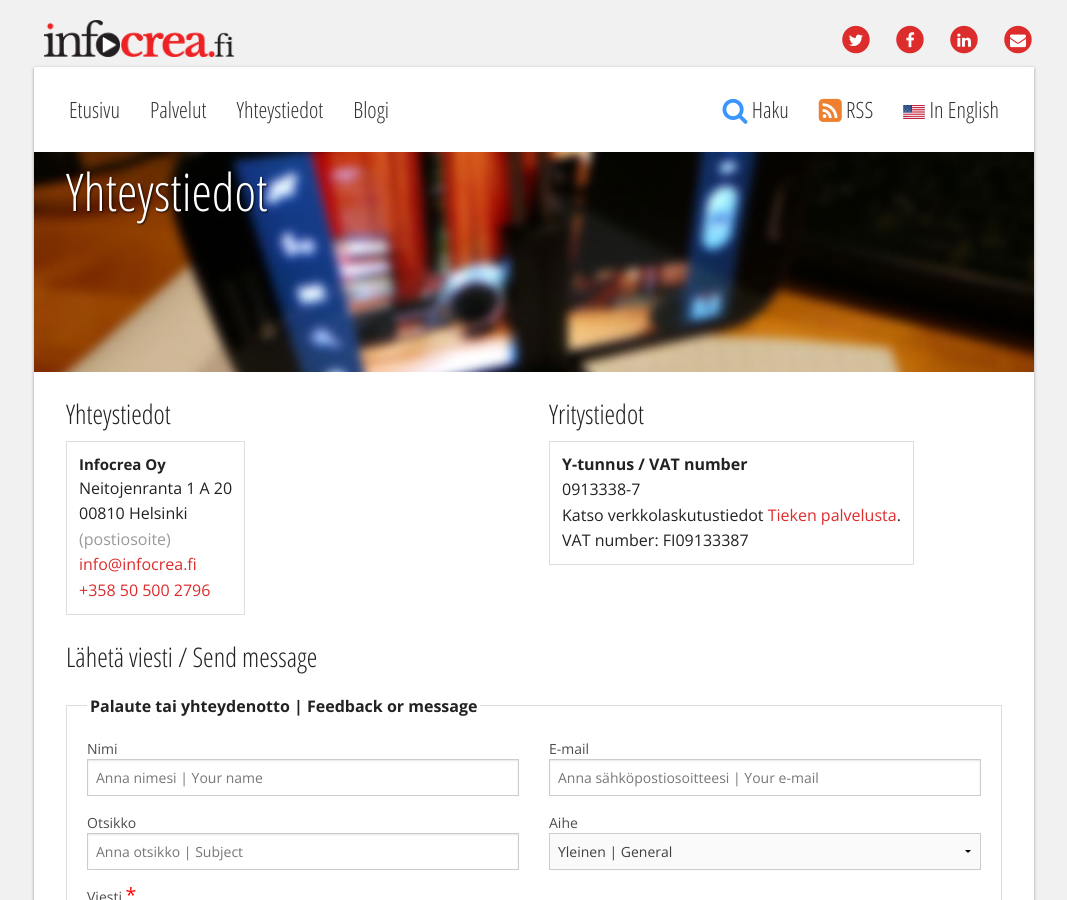
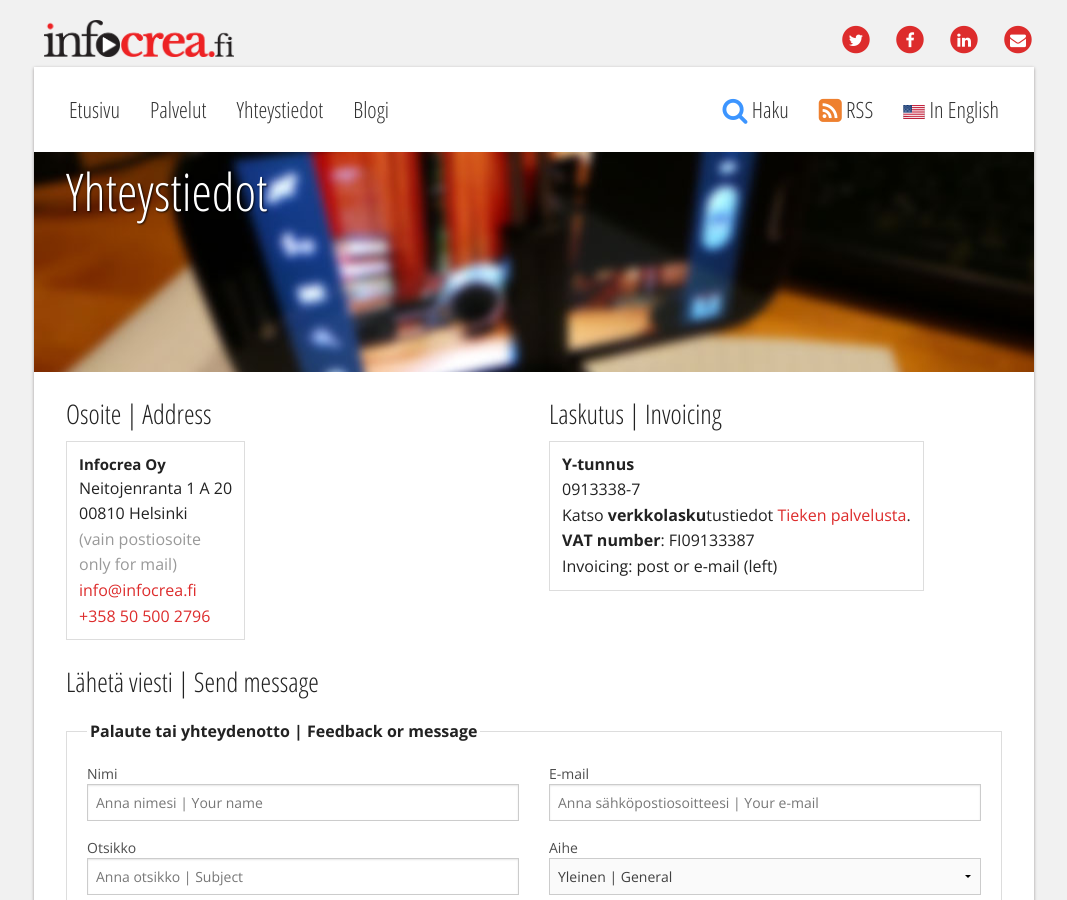
Before and after one commit to Pyppe/infocrea.fi, a Jekyll site: the page built from yhteystiedot.html, in a window 1280 px wide and 900 px high. Shown: the whole window, without its empty margins (106-1173 px from the left). Built offline with Jekyll 4.4.1, drawn with Linux system fonts in a browser that asks for light colours; nearby versions of some CDN libraries.

Commit message:
yhteystietopäivittelyä

```diff
--- a/_includes/vcard.html
+++ b/_includes/vcard.html
@@ -2,7 +2,8 @@
   <li class="fn">{{ include.fn }}</li>
   <li class="street-address">Neitojenranta 1 A 20</li>
   <li class="locality"><span class="zip">00810</span> <span class="city">Helsinki</span></li>
-  <li><span style="color: #999999">(postiosoite)</span></li>
+  <li><span style="color: #999999">(vain postiosoite</span></li>
+  <li><span style="color: #999999">only for mail)</span></li>
   <li class="email"><a href="mailto:{{ include.email }}">{{ include.email }}</a></li>
   <li class="phone"><a href="tel:+358505002796">+358 50 500 2796</a></li>
 </ul>
--- a/yhteystiedot.html
+++ b/yhteystiedot.html
@@ -8,30 +8,33 @@ js: feedback.js
 
 <div class="row">
   <div class="columns medium-5 large-6">
-    <h3>Yhteystiedot</h3>
+    <h3>Osoite | Address</h3>
     {% include vcard.html fn="Infocrea Oy" email="info@infocrea.fi" %}
   </div>
   <div class="columns medium-7 large-6">
-    <h3>Yritystiedot</h3>
+    <h3>Laskutus | Invoicing</h3>
     <!--
     <dl>
       <dt>Y-tunnus</dt>
       <dd>0913338-7</dd>
     </dl>
-    <p>Verkkolaskutusosoite - katso <a href="http://verkkolasku.tieke.fi/CompanyDetails.aspx?companyID=83997">Tieken palvelusta</a>.</p>
+    <p>Verkkolaskutusosoite - katso <a href="http://verkkolasku.tieke.fi/CompanyDetails.aspx?companyID=83997">Tieken palvelusta</a></p>
     -->
     <ul class="vcard">
-      <li><b>Y-tunnus / VAT number</b></li>
+      <li><b>Y-tunnus</b></li>
       <li class="uid">0913338-7</li>
-      <li>Katso verkkolaskutustiedot <a href="http://verkkolasku.tieke.fi/CompanyDetails.aspx?companyID=83997">Tieken palvelusta</a>.</li>
-      <li>VAT number: FI09133387</li>
+      <li>Katso <b>verkkolasku</b>tustiedot <a href="http://verkkolasku.tieke.fi/CompanyDetails.aspx?companyID=83997">Tieken palvelusta</a>.<br>
+
+      <li><b>VAT number</b>: FI09133387<br>
+        Invoicing: post or e-mail (left)</li>
+      </li>
     </ul>
 
   </div>
 </div>
 
 
-<h3>Lähetä viesti / Send message</h3>
+<h3>Lähetä viesti | Send message</h3>
 {% include palauteForm.html %}
 
 {% livestream http://new.livestream.com/accounts/190565/events/4745351/videos/110656386/player %}
```
